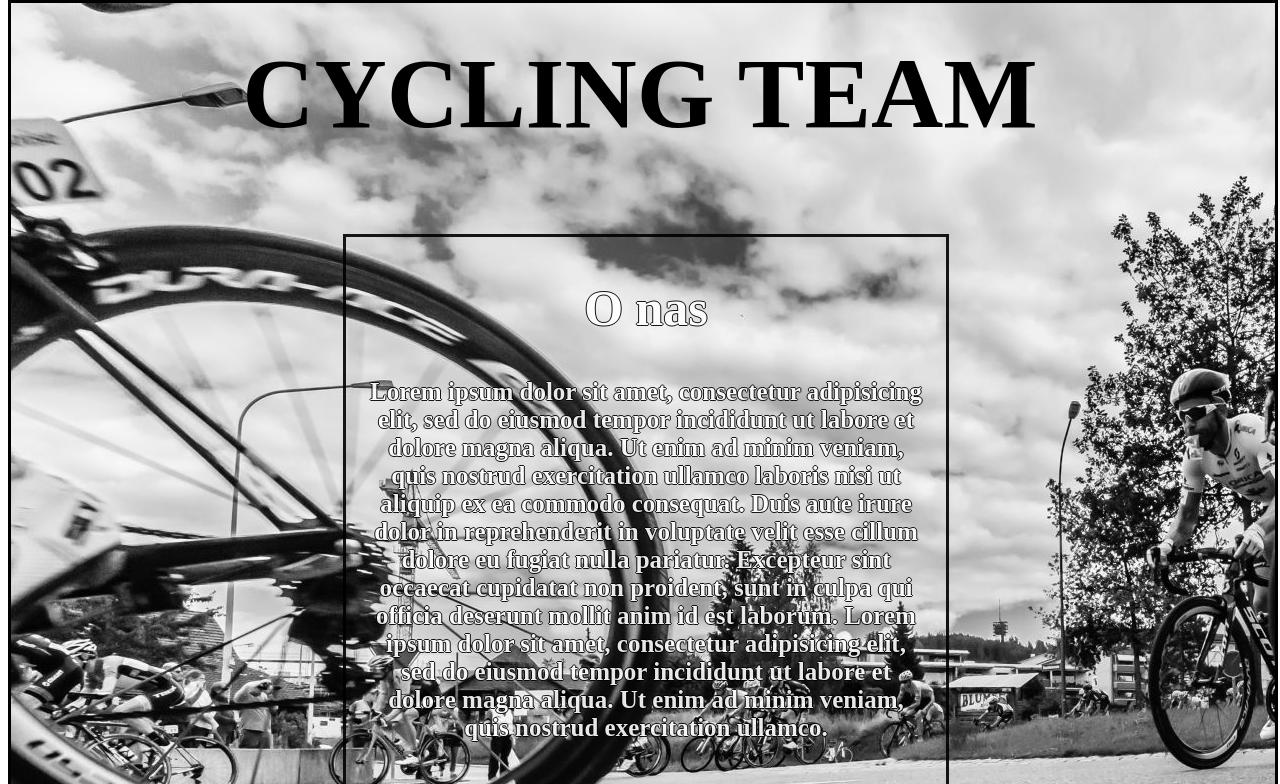
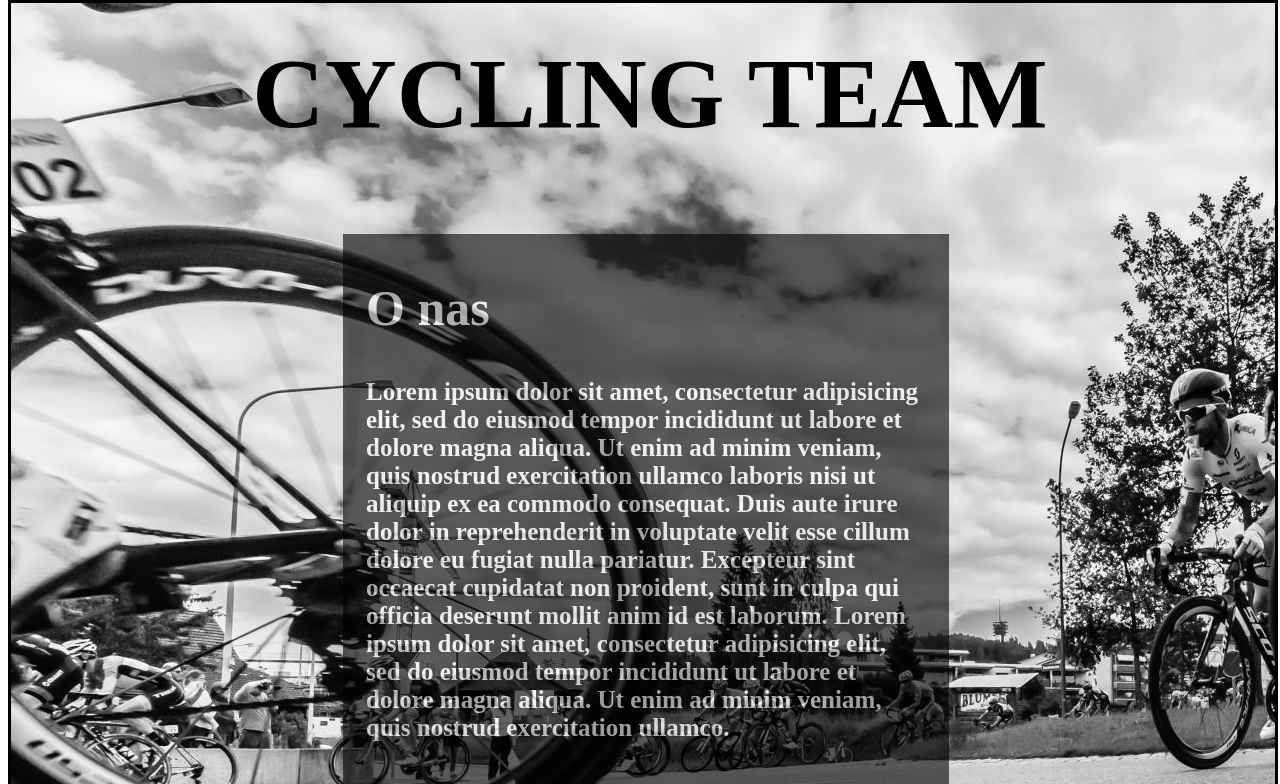
Before and after one commit to mateuszrosa/Cycling-Team-Website, a website: page index.html in a window 1280 px wide. Shown: the part 1611-2395 px from the top of the page. Drawn offline with Linux system fonts and the light colour scheme.

Commit message:
changed background at aboutus section

```diff
--- a/scss/_second.scss
+++ b/scss/_second.scss
@@ -16,7 +16,7 @@
   #text {
     margin-top: 40px;
     margin: 0 auto;
-    margin: auto;
+    width: 99.5%;
       h1 {
         text-align: center;
         text-decoration: underline;
@@ -26,7 +26,7 @@
   }
 
   .one {
-    margin-top: 115px;
+    margin-top: 100px;
     .big:first-of-type {
       background-image: url('../images/cycling6.jpg');
       background-size: cover;
--- a/scss/_third.scss
+++ b/scss/_third.scss
@@ -20,13 +20,14 @@ p {
 
 h1 {
   font-size: 50px;
+  padding-left: 20px;
 }
     .aboutus {
-      opacity: 0.9;
-      text-shadow: -1px 0 black, 0 1px black, 1px 0 black, 0 -1px black;
+      background-color: black;
+      opacity: 0.6;
       font-weight: 800;
       border: 3px solid black;
-      text-align: center;
+      text-align: left;
       color: #fff;
       font-size: 25px;
   }
```
Also changed, not shown: css/main.css.
